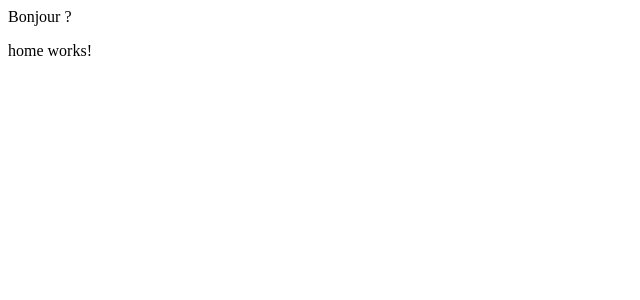
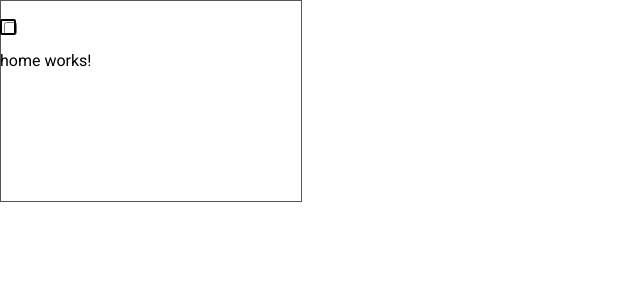
Before and after one commit to LinkIsACake/PTUT-CoffreFortElectronique, an Angular app in the folder angular-electron/: page / in a window 1280 px wide. Shown: the top 300 px of the page, without its empty margins (0-640 px from the left). Built offline with nearby package versions, Linux system fonts and the light colour scheme.

Commit message:
sidenav + router

```diff
--- /dev/null
+++ b/angular-electron/src/app/about/about.component.html
@@ -0,0 +1 @@
+<p>about works!</p>
--- /dev/null
+++ b/angular-electron/src/app/about/about.component.ts
@@ -0,0 +1,15 @@
+import { Component, OnInit } from '@angular/core';
+
+@Component({
+  selector: 'app-about',
+  templateUrl: './about.component.html',
+  styleUrls: ['./about.component.css']
+})
+export class AboutComponent implements OnInit {
+
+  constructor() { }
+
+  ngOnInit() {
+  }
+
+}
--- a/angular-electron/src/app/app.component.css
+++ b/angular-electron/src/app/app.component.css
@@ -0,0 +1,14 @@
+.example-container {
+  position: absolute;
+  top: 0;
+  bottom: 0;
+  left: 0;
+  right: 0;
+}
+
+.content {
+  width: 300px;
+  height: 200px;
+  overflow: auto;
+  border: 1px solid #555;
+}
--- a/angular-electron/src/app/app.component.html
+++ b/angular-electron/src/app/app.component.html
@@ -1,6 +1,12 @@
-
-
-Bonjour ?
 <main class="content">
-  <app-home></app-home>
+  <mat-sidenav-container class="example-container">
+    <mat-sidenav #sidenav mode="side" [(opened)]="opened">
+      <a routerLink="/home" routerLinkActive="active">Home</a>
+      <a routerLink="/about" routerLinkActive="active">About</a>
+    </mat-sidenav>
+    <mat-sidenav-content>
+      <p><mat-checkbox [(ngModel)]="opened"></mat-checkbox></p>
+      <router-outlet></router-outlet>
+    </mat-sidenav-content>
+  </mat-sidenav-container>
 </main>
--- a/angular-electron/src/app/app.component.ts
+++ b/angular-electron/src/app/app.component.ts
@@ -6,5 +6,7 @@ import { Component } from '@angular/core';
   styleUrls: ['./app.component.css']
 })
 export class AppComponent {
+  events: string[] = [];
+  opened: boolean;
   title = 'angular-electron';
 }
--- a/angular-electron/src/app/app.module.ts
+++ b/angular-electron/src/app/app.module.ts
@@ -4,15 +4,37 @@ import { NgModule } from '@angular/core';
 import { AppRoutingModule } from './app-routing.module';
 import { AppComponent } from './app.component';
 import { HomeComponent } from './home/home.component';
+import { BrowserAnimationsModule } from '@angular/platform-browser/animations';
+import { MatSliderModule } from '@angular/material/slider';
+import {MatSidenavModule} from '@angular/material/sidenav';
+import {MatCheckboxModule} from "@angular/material/checkbox";
+import {FormsModule} from "@angular/forms";
+import { RouterModule, Routes } from '@angular/router';
+import { AboutComponent } from './about/about.component';
+
+const appRoutes: Routes = [
+  { path: 'home', component: HomeComponent },
+  { path: 'about', component: AboutComponent },
+  { path: '**', component: HomeComponent }
+];
 
 @NgModule({
   declarations: [
     AppComponent,
-    HomeComponent
+    HomeComponent,
+    AboutComponent
   ],
   imports: [
     BrowserModule,
-    AppRoutingModule
+    AppRoutingModule,
+    BrowserAnimationsModule,
+    MatSidenavModule,
+    MatCheckboxModule,
+    FormsModule,
+    RouterModule.forRoot(
+      appRoutes,
+      { enableTracing: true } // <-- debugging purposes only
+    )
   ],
   providers: [],
   bootstrap: [AppComponent]
--- a/angular-electron/src/index.html
+++ b/angular-electron/src/index.html
@@ -6,6 +6,8 @@
   <base href="./">
   <meta name="viewport" content="width=device-width, initial-scale=1">
   <link rel="icon" type="image/x-icon" href="favicon.ico">
+  <link href="https://fonts.googleapis.com/css?family=Roboto:300,400,500&display=swap" rel="stylesheet">
+  <link href="https://fonts.googleapis.com/icon?family=Material+Icons" rel="stylesheet">
 </head>
 <body>
   <app-root></app-root>
--- a/angular-electron/src/styles.css
+++ b/angular-electron/src/styles.css
@@ -1 +1,4 @@
 /* You can add global styles to this file, and also import other style files */
+
+html, body { height: 100%; }
+body { margin: 0; font-family: Roboto, "Helvetica Neue", sans-serif; }
```
Also changed, not shown: angular-electron/src/app/about/about.component.css (added), 1 other file (tests, documents, lock files or other folders).
